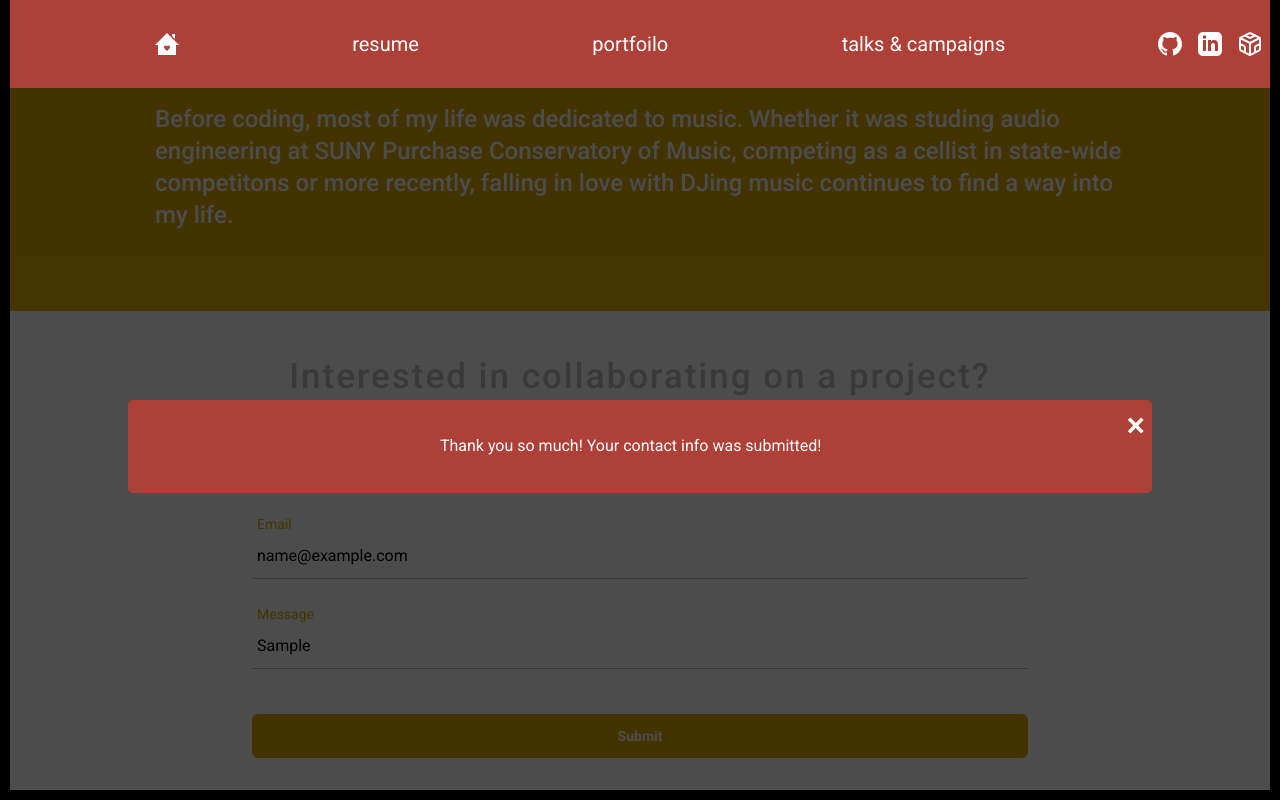
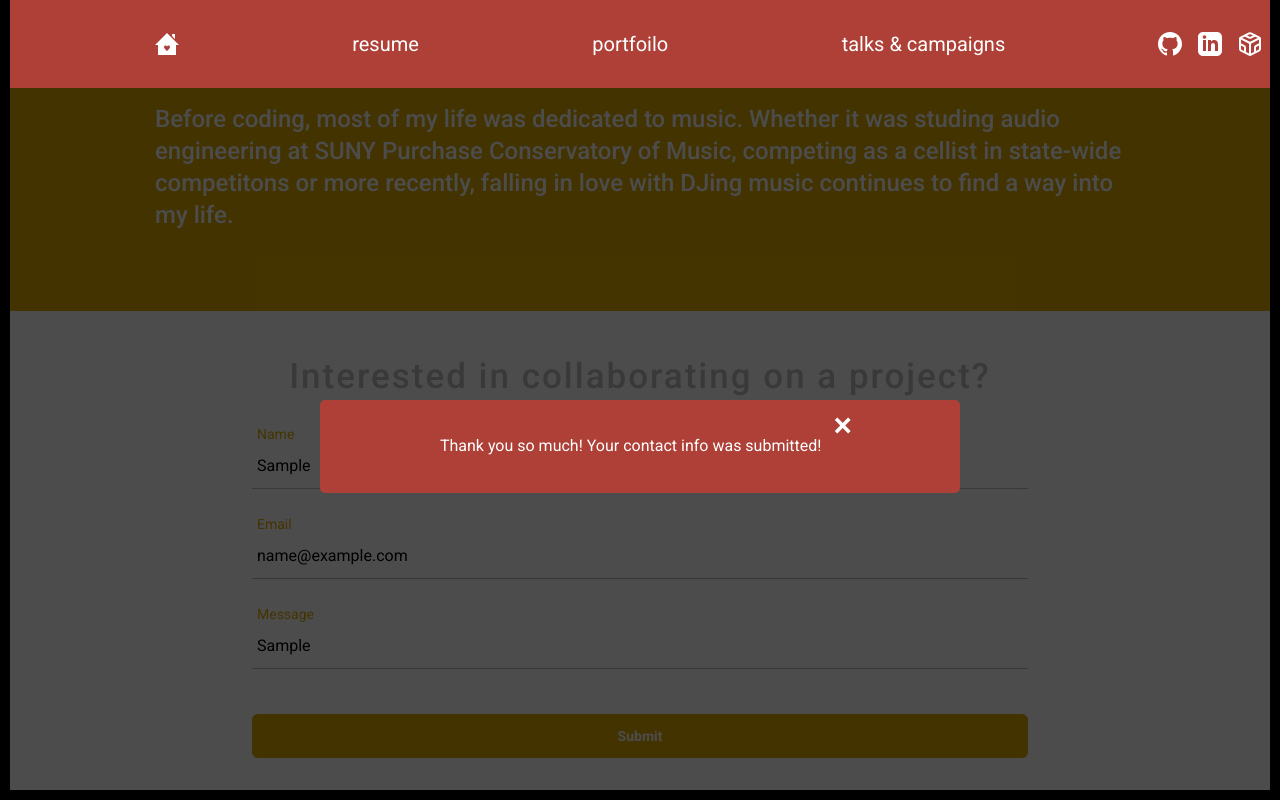
Before and after one commit to samswagbot/revision-personal-site, a React (Create React App) app: page / in a window 1280 px wide. Both pictures are taken after typing "Sample", "name@example.com", "Sample" into the empty fields and a click on the button "Submit". Shown: the part 1645-2445 px from the top of the page. Built offline with nearby package versions, Linux system fonts and the light colour scheme.

Commit message:
fixing modal

```diff
--- a/src/components/globalComponents/FormTags/Modal.js
+++ b/src/components/globalComponents/FormTags/Modal.js
@@ -20,7 +20,7 @@ const StyledModalWindow = styled.div`
   margin: auto;
   padding: 20px;
   border-radius: 5px;
-  width: 80%;
+  width: 50%;
   display: flex;
   justify-content: center;
   align-items: center;
@@ -32,7 +32,7 @@ const CloseButton = styled.span`
   font-size: ${(p) => p.theme.fontSizes.large};
   font-weight: ${(p) => p.theme.fontWeight.bold};
   height: 100%;
-  left: 31%;
+  left: 12px;
   bottom: 20px;
   position: relative;
   &:hover,
```
